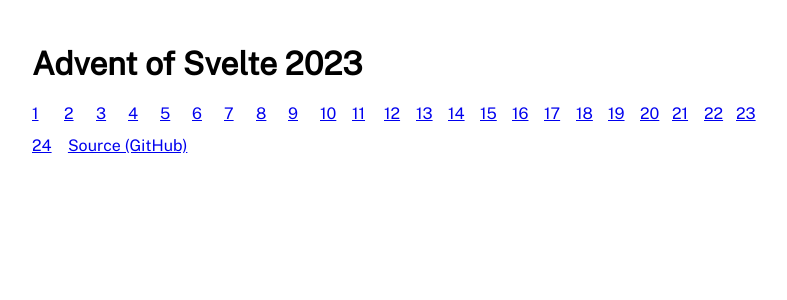
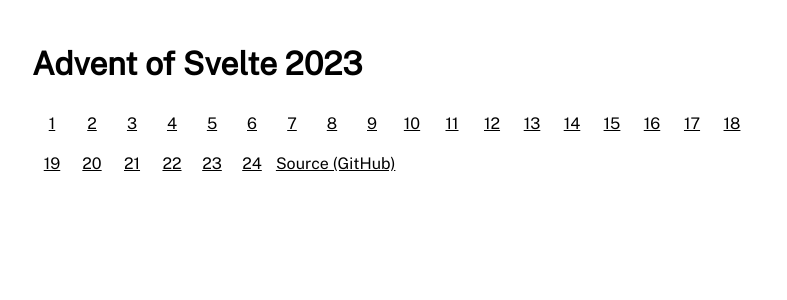
Before and after one commit to mattnb25/advent-of-svelte-2023, a SvelteKit app: page / in a window 1280 px wide. Shown: the top 300 px of the page, without its empty margins (232-1019 px from the left). Built offline with nearby package versions, Linux system fonts and the light colour scheme.

Commit message:
update styles

```diff
--- a/package.json
+++ b/package.json
@@ -3,7 +3,7 @@
 	"version": "0.0.1",
 	"private": true,
 	"scripts": {
-		"dev": "vite dev",
+		"dev": "vite dev --host",
 		"build": "vite build",
 		"preview": "vite preview"
 	},
--- a/src/routes/+page.svelte
+++ b/src/routes/+page.svelte
@@ -9,7 +9,11 @@
 <style>
     a {
         display: inline-block;
-        min-width: 2rem;
-        min-height: 2rem;
+        min-width: 2.5rem;
+        min-height: 2.5rem;
+        display: inline-flex;
+        align-items: center;
+        justify-content: center;
+        color: black;
     }
 </style>
```
Also changed, not shown: src/routes/1/+page.svelte (+7 -4 lines).
